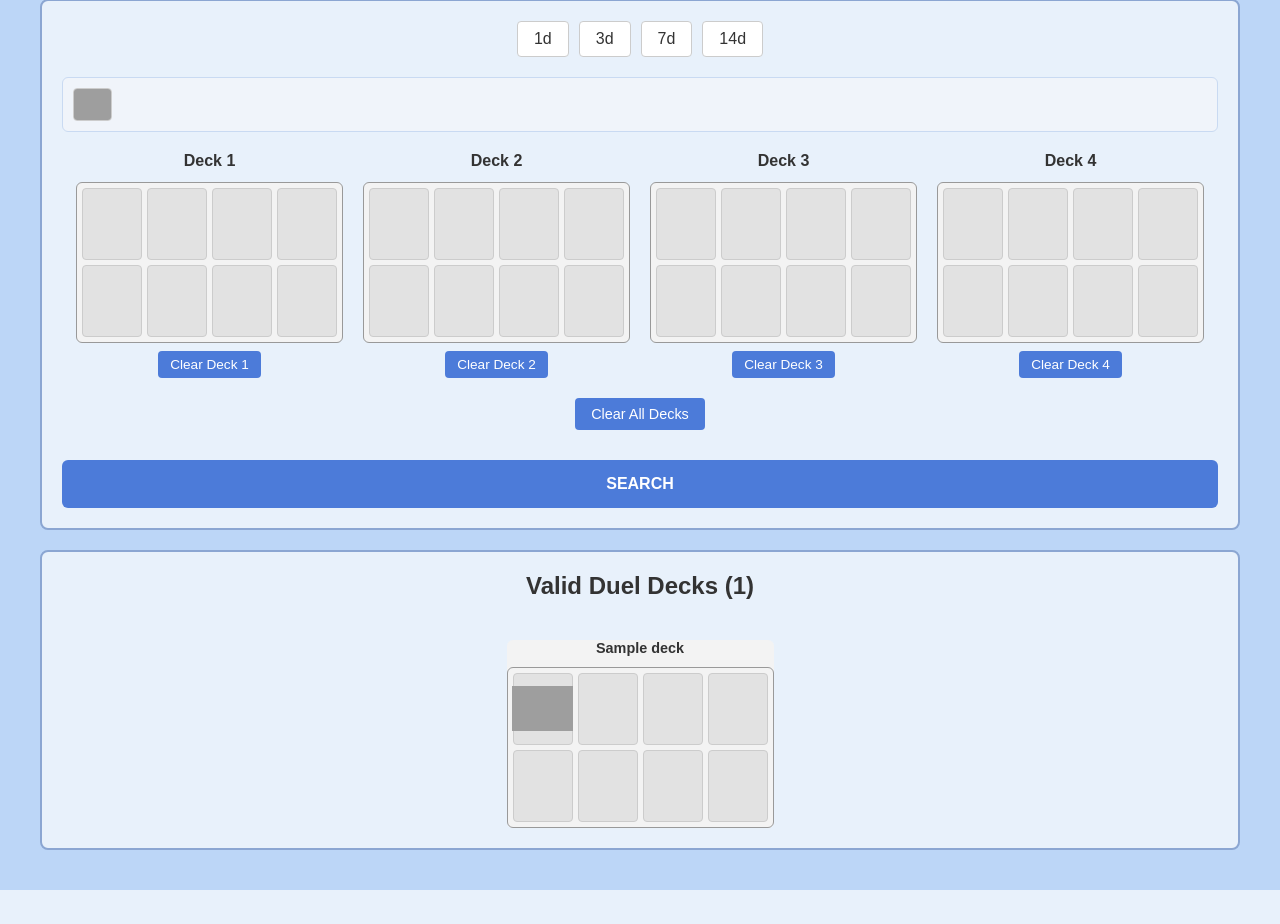
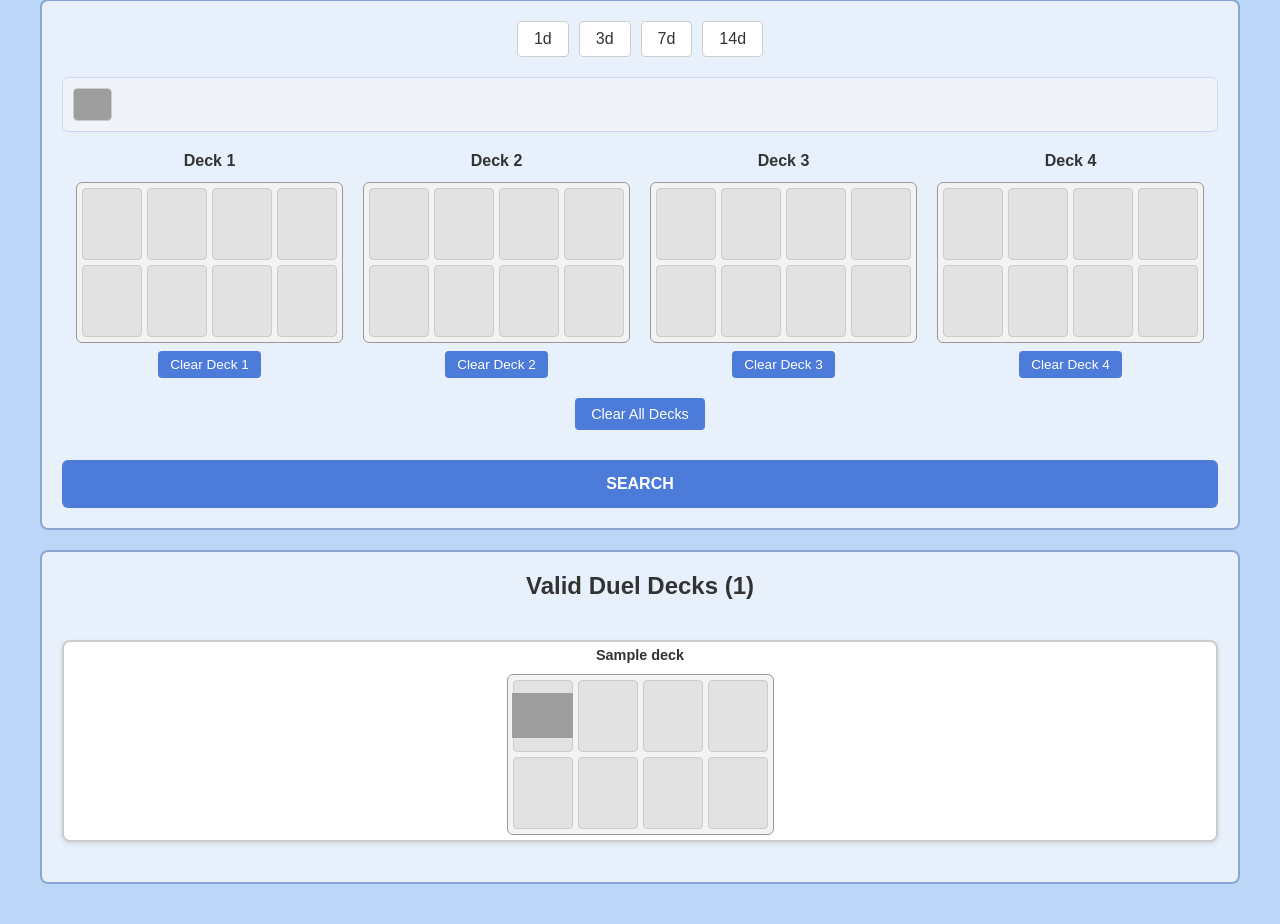
Before and after one commit to louiskwoklf/clash-royale-duel-decks-v3, a Flask app: template templates/index.html in a window 1280 px wide. Shown: the part 74-998 px from the top of the page. Before the commit the page ends 964 px from the top, so only its background shows below. Run offline with Flask 3, Linux system fonts and the light colour scheme; the template is opened without the code that fills it: most values are stand-ins (such as "Sample title", 1, 10 or a date in 2020); grey boxes are pictures that could not be loaded.

Commit message:
Add separation between valid duel decks

```diff
--- a/static/styles.css
+++ b/static/styles.css
@@ -238,6 +238,12 @@ body {
   gap: 20px;
   justify-content: center;
   width: 100%;
+  padding: 5px;
+  border: 2px solid #ccc;
+  border-radius: 8px;
+  margin-bottom: 20px;
+  background: #fff;
+  box-shadow: 0 2px 5px rgba(0, 0, 0, 0.1);
 }
 
 /* Read-Only Duel Decks */
@@ -248,6 +254,7 @@ body {
   align-items: center;
   padding: 0;
   border: none;
+  background: none;
 }
 
 .deck-header {
```
